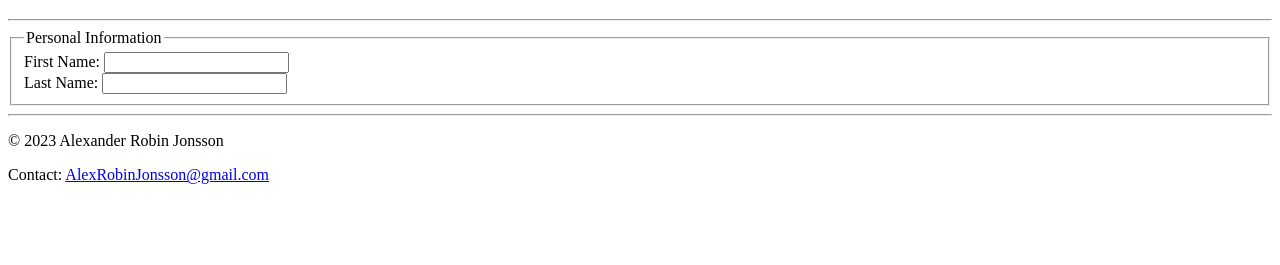
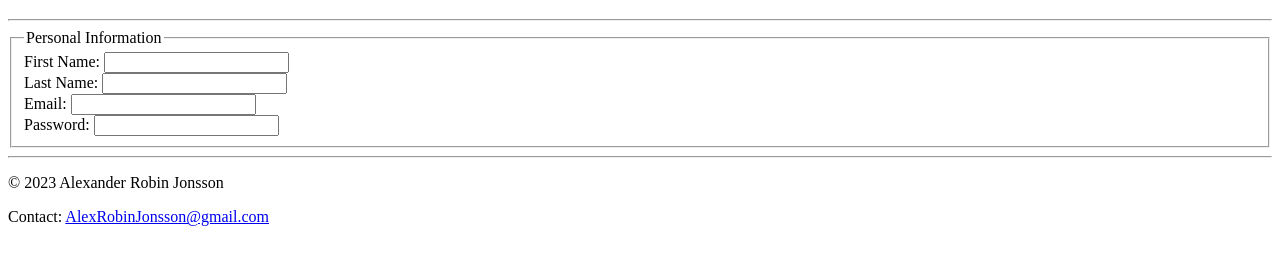
Before and after one commit to AlexanderRobinJonsson/regProject, a plain HTML site: page index.html in a window 1280 px wide. Shown: the part 61-326 px from the top of the page. Drawn offline with Linux system fonts and the light colour scheme.

Commit message:
Add email & password fields

```diff
--- a/index.html
+++ b/index.html
@@ -23,6 +23,12 @@
                 <label for="lastName">Last Name:</label>
                 <input type="text" id="lastName" name="lastName" required>
                 <br>
+                <label for="email">Email:</label>
+                <input type="email" id="email" name="email" required>
+                <br>
+                <label for="password">Password:</label>
+                <input type="password" id="password" name="password" required>
+                <br>
             </fieldset>
         </form>
     </main>
```
